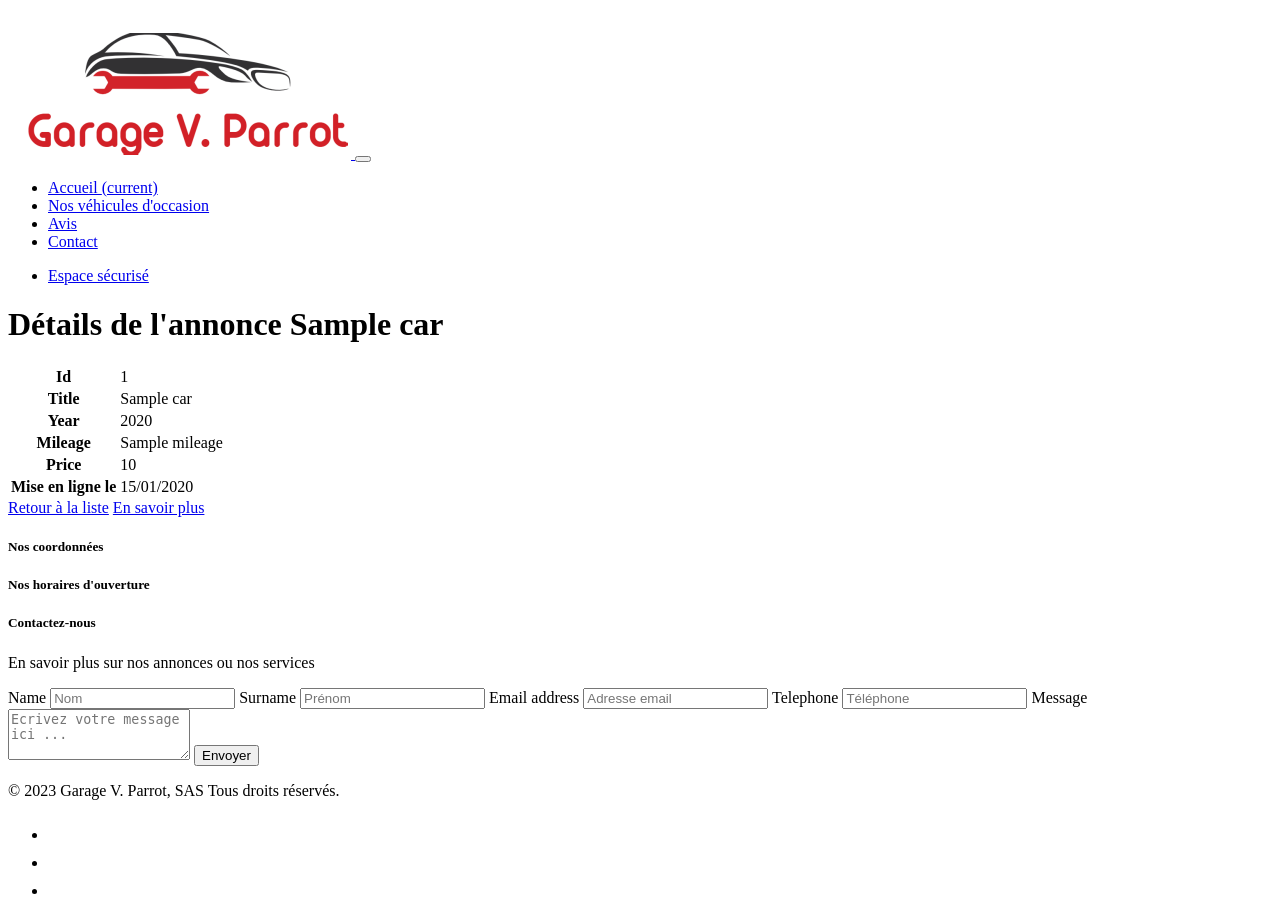
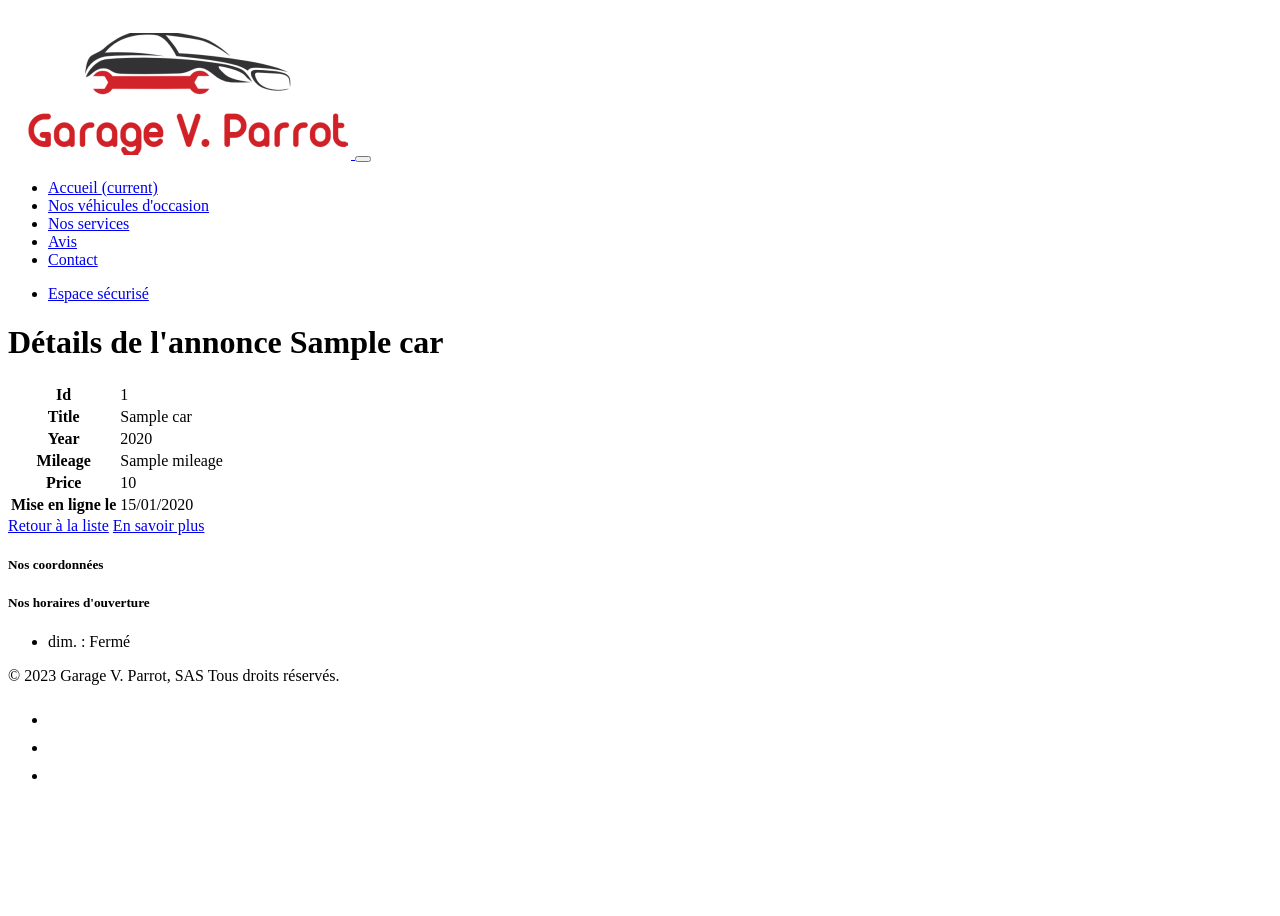
Before and after one commit to MelissaBazir/vparrot, a Symfony app: template templates/car/details.html.twig in a window 1280 px wide. After the commit the page ends 779 px from the top, so only its background shows below. Run offline with Twig, Linux system fonts and the light colour scheme; the template is opened without the code that fills it: most values are stand-ins (such as "Sample title", 1, 10 or a date in 2020); some libraries are stand-ins or nearby versions.

Commit message:
contact details and opening hours display

```diff
--- /dev/null
+++ b/templates/_partials/_contactDetails.html.twig
@@ -0,0 +1,10 @@
+<ul class="nav flex-column">
+    {% for company in companies %}
+        <li class="nav-item mb-2">Garage {{company.name}}</li>
+        <li class="nav-item mb-2">{{company.email}}</li>
+        <li class="nav-item mb-2">{{company.telephone}}</li>
+        <li class="nav-item mb-2">{{company.address}}</li>
+        <li class="nav-item mb-2">{{company.zipcode}}</li>
+        <li class="nav-item mb-2">{{company.city}}</li>
+    {% endfor %}
+</ul>
--- a/templates/_partials/_footer.html.twig
+++ b/templates/_partials/_footer.html.twig
@@ -3,34 +3,14 @@
     <div class="row d-flex justify-content-between">
       <div class="col-6 col-md-3 mb-3">
       <h5>Nos coordonnées</h5>
+      {% include "_partials/_contactDetails.html.twig" %}
       <h5>Nos horaires d'ouverture</h5>
-        {# {% include "opening/_hours.html.twig" %} #}
+      {% include "_partials/_hours.html.twig" %}
       </div>
 
 
 
-      <div class="col-md-5 offset-md-1 mb-3">
-        <form>
-          <h5>Contactez-nous</h5>
-          <p>En savoir plus sur nos annonces ou nos services</p>
-          <div class="d-flex flex-column flex-sm-col w-100 gap-2">
-            <label for="contactName" class="visually-hidden">Name</label>
-            <input id="contactName" type="text" class="form-control" placeholder="Nom">
-            <label for="contactSurname" class="visually-hidden">Surname</label>
-            <input id="contactSurname" type="text" class="form-control" placeholder="Prénom">
-            <label for="contactMail" class="visually-hidden">Email address</label>
-            <input id="contactMail" type="email" class="form-control" placeholder="Adresse email">
-            <label for="contactTel" class="visually-hidden">Telephone</label>
-            <input id="contactTel" type="telephone" class="form-control" placeholder="Téléphone">
-            <label for="newsletter1" class="visually-hidden">Message</label>
-            <textarea id="message" rows="3" class="form-control" placeholder="Ecrivez votre message ici ..."></textarea>
-            <button class="btn btn-primary" type="button">Envoyer</button>
-          </div>
-        </form>
-      </div>
-    </div>
-
-    <div class="d-flex flex-column flex-sm-row justify-content-between py-4 my-4 border-top">
+    <div class="d-flex flex-column flex-sm-row justify-content-between py-4 my-4">
       <p>© 2023 Garage V. Parrot, SAS Tous droits réservés.</p>
       <ul class="list-unstyled d-flex">
         <li class="ms-3"><a class="link-body-emphasis" href="#"><svg class="bi" width="24" height="24"><use xlink:href="#twitter"></use></svg></a></li>
--- a/templates/_partials/_header.html.twig
+++ b/templates/_partials/_header.html.twig
@@ -1,6 +1,6 @@
 <nav class="navbar navbar-expand-lg" >
   <div class="container-fluid">
-    <a class="navbar-brand" href="#">
+    <a class="navbar-brand" href="{{ path('main') }}">
       <img src="{{ asset('images/logo_garage.png') }}" alt="logo garage">
     </a>
     <button class="navbar-toggler" type="button" data-bs-toggle="collapse" data-bs-target="#navbarColor01" aria-controls="navbarColor01" aria-expanded="false" aria-label="Toggle navigation">
@@ -9,15 +9,17 @@
     <div class="collapse navbar-collapse" id="navbarColor01">
       <ul class="navbar-nav me-auto mb-2 mb-lg-0">
         <li class="nav-item">
-          <a class="nav-link active" href="#">Accueil
+          <a class="nav-link active" href="{{ path('main') }}">Accueil
             <span class="visually-hidden">(current)</span>
           </a>
         </li>
-        <li class="nav-item"><a href="#" class="nav-link">Nos véhicules d'occasion</a></li>
+        <li class="nav-item"><a href="{{ path('occasions_list') }}" class="nav-link">Nos véhicules d'occasion</a></li>
+        <li class="nav-item"><a href="#" class="nav-link">Nos services</a></li>
         <li class="nav-item"><a href="#" class="nav-link">Avis</a></li>
-        <li class="nav-item"><a href="#" class="nav-link">Contact</a></li>
+        <li class="nav-item"><a href="{{ path('contact_index') }}" class="nav-link">Contact</a></li>
       </ul>
       <ul class="navbar-nav ms-auto mb-2 mb-lg-0">
+
         {# if i'm connected only #}
         {% if app.user %}
           <li class="nav-item"><a href="#" class="nav-link">Mon compte</a></li>
--- /dev/null
+++ b/templates/_partials/_hours.html.twig
@@ -0,0 +1,6 @@
+
+<ul class="nav flex-column">
+    {% for opening in openings %}
+        <li class="nav-item mb-2">{{opening.day}} : {{opening.amOpening}}h -  {{opening.amClosing}}h / {{opening.pmOpening}}h -  {{opening.pmClosing}}h</li>
+    {% endfor %}
+        <li class="nav-item mb-2">dim. : Fermé</li>
--- /dev/null
+++ b/templates/_partials/_serviceList.html.twig
@@ -0,0 +1,4 @@
+<ul class="nav flex-column">
+    {% for service in services %}
+        <li class="nav-item mb-2">{{service.title}}</li>
+    {% endfor %}
--- a/templates/opening/_hours.html.twig
+++ /dev/null
@@ -1,6 +0,0 @@
-
-<ul class="nav flex-column">
-    {% for opening in openings %}
-        <li class="nav-item mb-2">{{opening.day}}</li>
-    {% endfor %}
-        <li class="nav-item mb-2">dim. : Fermé</li>
```
Also changed, not shown: src/Controller/MainController.php (+9 -2 lines), src/Controller/OpeningController.php (+0 -7 lines).
